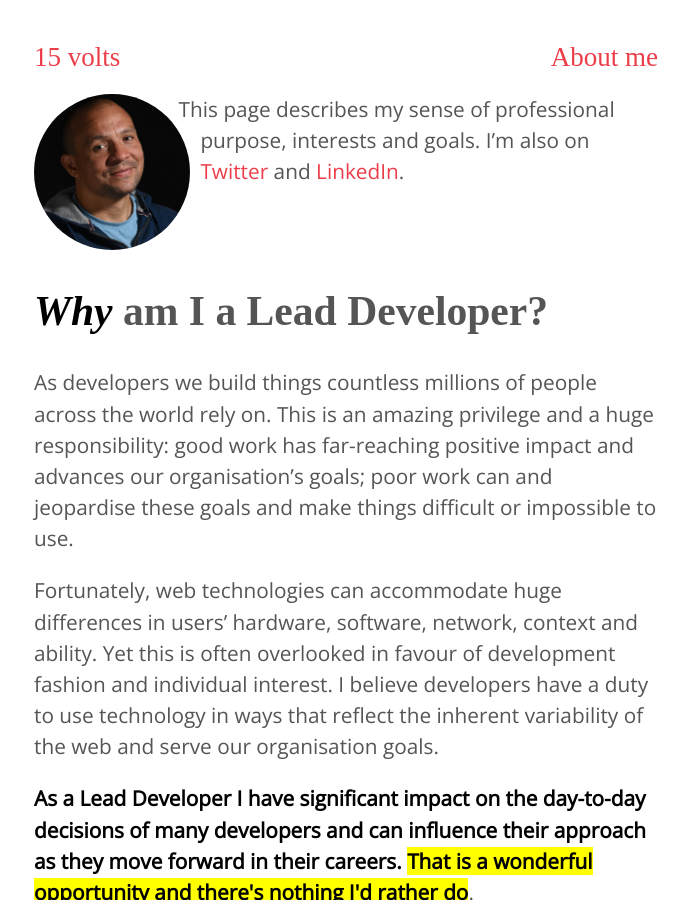
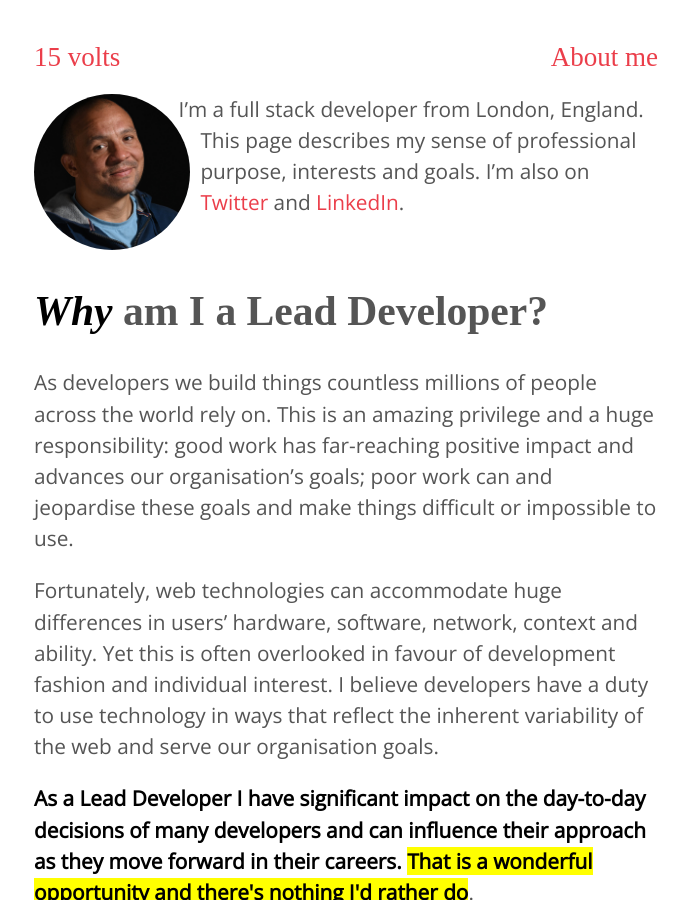
Before and after one commit to gtvj/gtvj.github.io, a Jekyll site: the page built from about.md, in a window 1280 px wide and 900 px high. Shown: the whole window, without its empty margins (294-982 px from the left). Built offline with Jekyll 4.4.1, drawn with Linux system fonts in a browser that asks for light colours; some web fonts are replaced.

Commit message:
Minor content change to About page

```diff
--- a/about.md
+++ b/about.md
@@ -8,7 +8,7 @@ layout: page
 
 ![A picture of me](images/profile_picture.jpg)
 
-This page describes my sense of professional purpose, interests and goals. I'm also on [Twitter](https://twitter.com/gtvjones) and [LinkedIn](https://www.linkedin.com/in/gtvjones/).
+I'm a full stack developer from London, England. This page describes my sense of professional purpose, interests and goals. I'm also on [Twitter](https://twitter.com/gtvjones) and [LinkedIn](https://www.linkedin.com/in/gtvjones/).
 
 ## _Why_ am I a Lead Developer?
 
```
